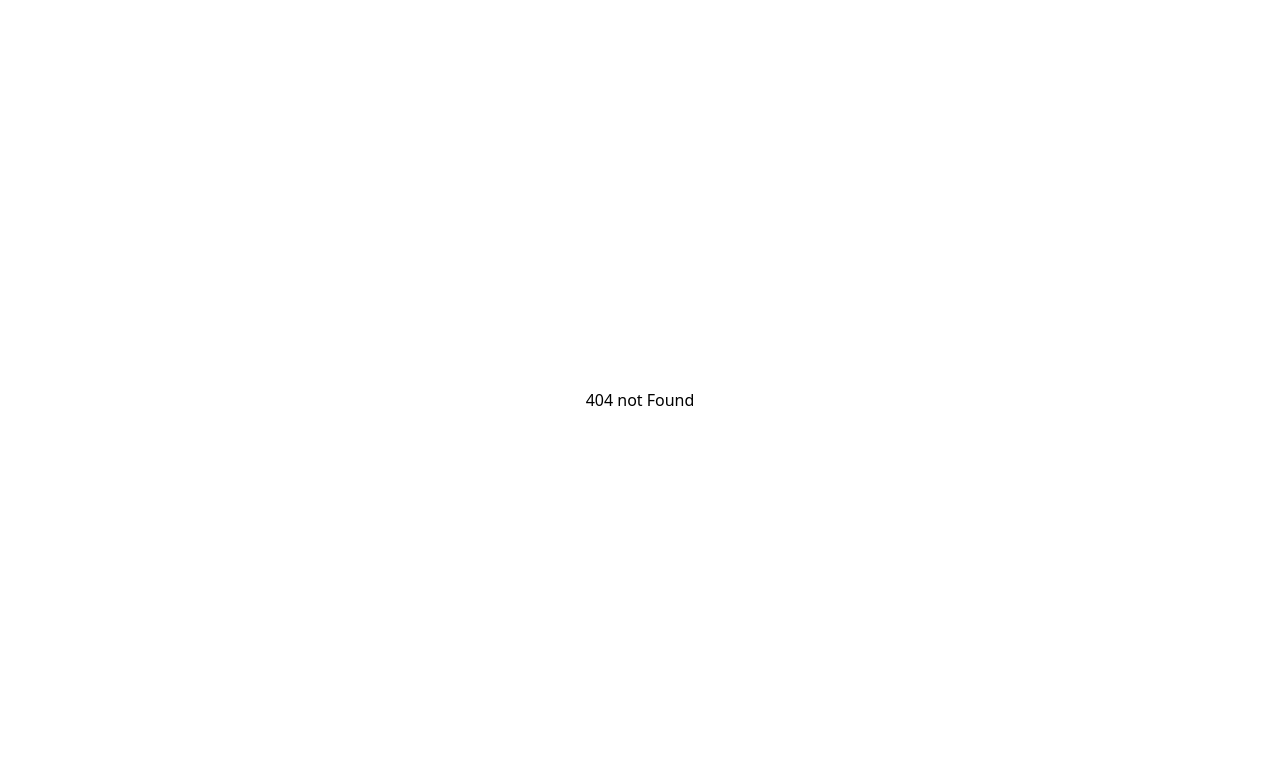
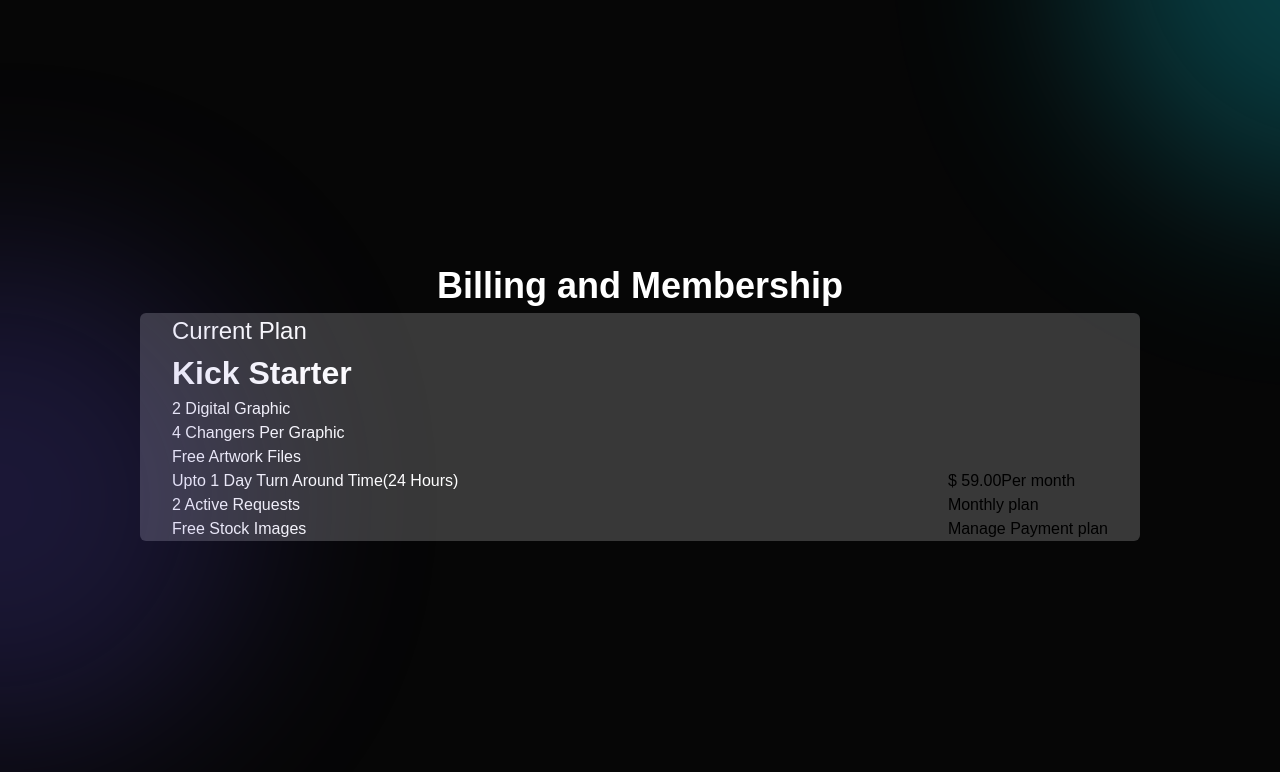
Before and after one commit to SphiriaDigital666/Wolvista-Clone, a React (Create React App) app in the folder client/: page /billing in a window 1280 px wide. Before the commit this address had no page. Shown: the top 772 px of the page. Built offline with nearby package versions, Linux system fonts and the light colour scheme; sample sign-in values are in the browser's storage.

Commit message:
billing section update

```diff
--- /dev/null
+++ b/client/src/pages/billing/index.tsx
@@ -0,0 +1,48 @@
+import React from "react";
+import "../../../src/components/leaklight.css";
+
+import ShoppingCart from "../../components/ShoppingCart";
+function Index() {
+  return (
+    <div className="bg-[#060606] h-max">
+      <section>
+        <div>
+          <div className="rainbow-gradient-circle"></div>
+          <div className="rainbow-gradient-circle theme-pink"></div>
+        </div>
+
+        <p className="text-white text-[36px] font-bold text-center">
+          Billing and Membership
+        </p>
+
+        <div className="bg-white bg-opacity-20  px-8 rounded-md w-[1000px]">
+          <p className="text-white text-[24px] font-medium">Current Plan</p>
+          <p className="text-white text-[32px] font-bold">Kick Starter</p>
+
+          <div className="flex items-end justify-between">
+            <div className="text-white text-[16px] font-light">
+              <p className="font-light">2 Digital Graphic</p>
+              <p className="font-light">4 Changers Per Graphic</p>
+              <p className="font-light">Free Artwork Files</p>
+              <p className="font-light">
+                Upto 1 Day Turn Around Time(24 Hours)
+              </p>
+              <p className="font-light">2 Active Requests</p>
+              <p className="font-light">Free Stock Images</p>
+            </div>
+
+            <div>
+              <p>
+                $ 59.00<span>Per month</span>
+              </p>
+              <p>Monthly plan</p>
+              <p>Manage Payment plan</p>
+            </div>
+          </div>
+        </div>
+      </section>
+    </div>
+  );
+}
+
+export default Index;
--- a/client/src/router/index.tsx
+++ b/client/src/router/index.tsx
@@ -33,6 +33,13 @@ function Router() {
       layout: HomeLayout,
       guard: RequireAuth,
       routes: [{ element: lazy(() => import("../pages/plans")) }],
+    },
+
+    {
+      path: "/billing",
+      layout: EmptyLayout,
+      guard: RequireAuth,
+      routes: [{ element: lazy(() => import("../pages/billing")) }],
     },
 
     { path: "*", element: lazy(() => import("./404")) },
```
